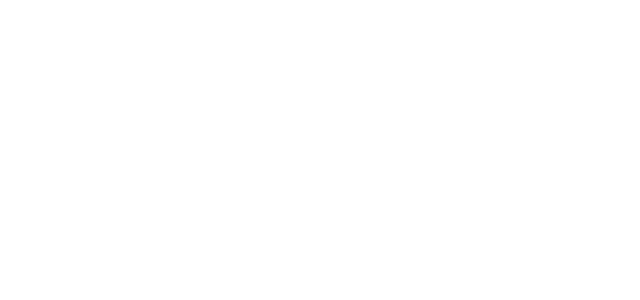
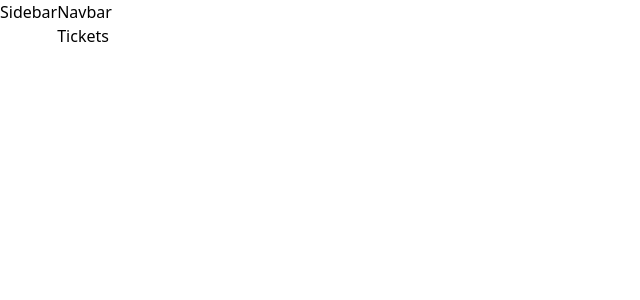
Before and after one commit to BritnessDev/vijilan, a React (Create React App) app: page /tickets in a window 1280 px wide. Before the commit this address had no page. Shown: the top 300 px of the page, without its empty margins (0-640 px from the left). Built offline with nearby package versions, Linux system fonts and the light colour scheme.

Commit message:
feat: layout

```diff
--- a/src/App.tsx
+++ b/src/App.tsx
@@ -1,15 +1,26 @@
-import React from 'react';
+import React, { useState } from 'react';
 import { BrowserRouter, Routes, Route } from 'react-router-dom';
+import Layout from './components/layouts';
 import SignUp from './pages/sign-up';
 import SignIn from './pages/sign-in';
+import Tickets from './pages/tickets';
 import './App.css';
 
 function App() {
+    const [selectedTab, setSelectedTab] = useState('');
     return (
         <BrowserRouter>
             <Routes>
                 <Route element={<SignUp />} path="/sign-up" />
                 <Route element={<SignIn />} path="/sign-in" />
+                <Route
+                    element={
+                        <Layout selectedTab={selectedTab} setSelectedTab={(e) => setSelectedTab(e)}>
+                            <Tickets />
+                        </Layout>
+                    }
+                    path="/tickets"
+                />
             </Routes>
         </BrowserRouter>
     );
--- /dev/null
+++ b/src/components/layouts/index.tsx
@@ -0,0 +1,19 @@
+import Sidebar from './sidebar';
+import Navbar from './navbar';
+
+interface ILayout {
+    selectedTab: string;
+    setSelectedTab: (tab: string) => void;
+}
+
+const Layout: React.FC<React.PropsWithChildren<ILayout>> = ({ selectedTab, setSelectedTab, children }) => (
+    <div className="flex">
+        <Sidebar selectedTab={selectedTab} setSelectedTab={setSelectedTab} />
+        <div>
+            <Navbar />
+            {children}
+        </div>
+    </div>
+);
+
+export default Layout;
--- /dev/null
+++ b/src/components/layouts/navbar.tsx
@@ -0,0 +1,3 @@
+const Navbar: React.FC = () => <div>Navbar</div>;
+
+export default Navbar;
--- /dev/null
+++ b/src/components/layouts/sidebar.tsx
@@ -0,0 +1,8 @@
+interface ISidebar {
+    selectedTab: string;
+    setSelectedTab: (e: string) => void;
+}
+
+const Sidebar: React.FC<ISidebar> = ({ selectedTab }) => <div>Sidebar</div>;
+
+export default Sidebar;
--- /dev/null
+++ b/src/pages/tickets/index.tsx
@@ -0,0 +1,5 @@
+import React from 'react';
+
+const Tickets: React.FC = () => <div>Tickets</div>;
+
+export default Tickets;
```
